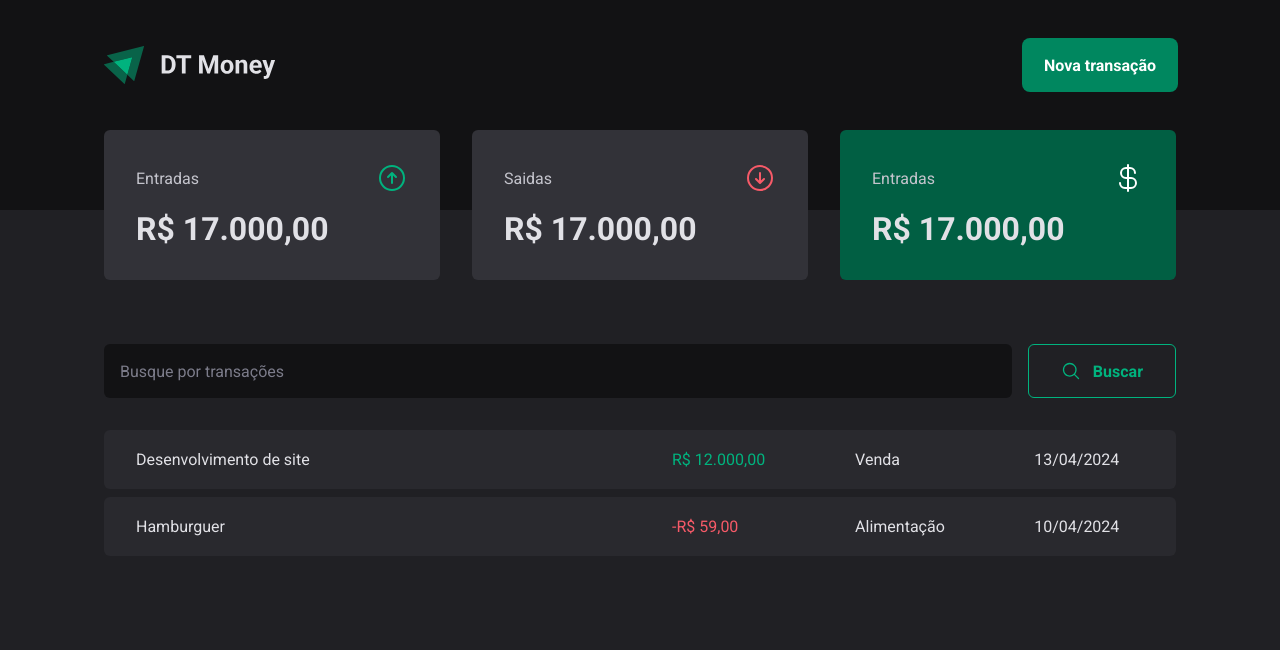
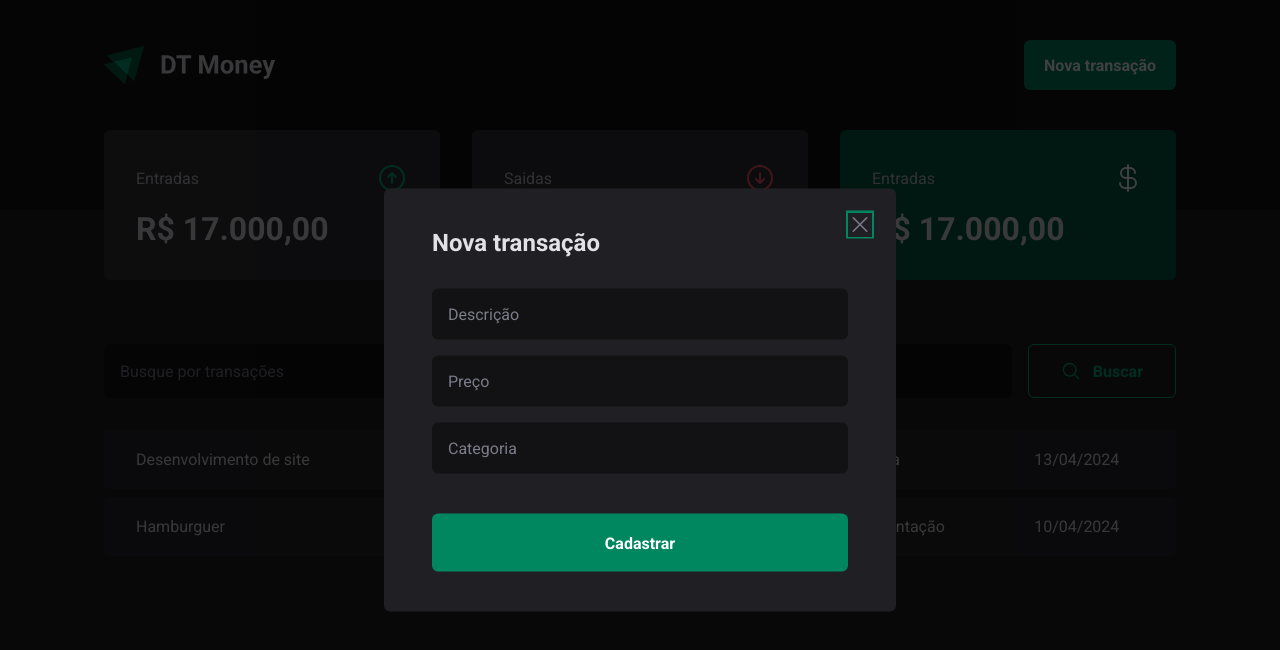
Before and after one commit to PetersonMunuera/dt-money, a React (Vite) app: page / in a window 1280 px wide. Both pictures are taken after a click on the button "Nova transação". Shown: the top 650 px of the page. Built offline with nearby package versions, Linux system fonts and the light colour scheme.

Commit message:
feat: modal

```diff
--- a/package.json
+++ b/package.json
@@ -11,6 +11,7 @@
   },
   "dependencies": {
     "@phosphor-icons/react": "^2.1.5",
+    "@radix-ui/react-dialog": "^1.0.5",
     "react": "^18.2.0",
     "react-dom": "^18.2.0",
     "styled-components": "^6.1.11"
--- a/src/components/Header/index.tsx
+++ b/src/components/Header/index.tsx
@@ -1,12 +1,22 @@
+import * as Dialog from '@radix-ui/react-dialog'
+
 import { HeaderContainer, HeaderContent, NewTransactionButton } from "./styles";
 import logoImg from '../../assets/logo.svg'
+import { NewTransactionsModal } from '../NewTransactionsModal';
 
 export function Header() {
   return (
     <HeaderContainer>
       <HeaderContent>
         <img src={logoImg} alt="" />
-        <NewTransactionButton>Nova transação</NewTransactionButton>
+
+        <Dialog.Root>
+          <Dialog.Trigger asChild>
+            <NewTransactionButton>Nova transação</NewTransactionButton>
+          </Dialog.Trigger>
+
+          <NewTransactionsModal />
+        </Dialog.Root>
       </HeaderContent>
     </HeaderContainer>
   )
--- /dev/null
+++ b/src/components/NewTransactionsModal/index.tsx
@@ -0,0 +1,28 @@
+import * as Dialog from '@radix-ui/react-dialog'
+import { X } from '@phosphor-icons/react'
+import { Overlay, Content, CloseButton } from './styles'
+
+export function NewTransactionsModal() {
+  return (
+    <Dialog.Portal>
+      <Overlay />
+      <Content>
+        <Dialog.Title>Nova transação</Dialog.Title>
+
+        <CloseButton>
+          <X size={24} />
+        </CloseButton>
+
+        <form>
+          <input type="text" placeholder='Descrição' required />
+          <input type="number" placeholder='Preço' required />
+          <input type="text" placeholder='Categoria' required />
+
+          <button type="submit">
+            Cadastrar
+          </button>
+        </form>
+      </Content>
+    </Dialog.Portal>
+  )
+}
--- /dev/null
+++ b/src/components/NewTransactionsModal/styles.ts
@@ -0,0 +1,71 @@
+import * as Dialog from '@radix-ui/react-dialog'
+import styled from 'styled-components'
+
+export const Overlay = styled(Dialog.Overlay)`
+  position: fixed;
+  width: 100vw;
+  height: 100vh;
+  inset: 0;
+  background: rgba(0, 0, 0, 0.75);
+`
+
+export const Content = styled(Dialog.Content)`
+  min-width: 32rem;
+  border-radius: 6px;
+  padding: 2.5rem 3rem;
+  background: ${props => props.theme['gray-800']};
+
+  position: fixed;
+  top: 50%;
+  left: 50%;
+  transform: translate(-50%, -50%);
+
+  form {
+    margin-top: 2rem;
+
+    display: flex;
+    flex-direction: column;
+    gap: 1rem;
+
+    input {
+      border-radius: 6px;
+      border: 0;
+      background: ${props => props.theme['gray-900']};
+      color: ${props => props.theme['gray-300']};
+      padding: 1rem;
+
+      &::placeholder {
+        color: ${props => props.theme['gray-500']};
+      }
+    }
+
+    button[type="submit"] {
+      height: 58px;
+      border: 0;
+      background: ${props => props.theme['green-500']};
+      color: ${props => props.theme.white};
+      font-weight: bold;
+      padding: 0 1.25rem;
+      border-radius: 6px;
+      margin-top: 1.5rem;
+      cursor: pointer;
+
+      &:hover {
+        background: ${props => props.theme['green-700']};
+        transition: background 0.2s;
+      }
+    }
+  }
+`
+
+export const CloseButton = styled(Dialog.Close)`
+  position: absolute;
+  top: 1.5rem;
+  right: 1.5rem;
+
+  background: transparent;
+  border: 0;
+  line-height: 0;
+  cursor: pointer;
+  color: ${props => props.theme['gray-500']};
+`
```
Also changed, not shown: 1 other file (tests, documents, lock files or other folders).
